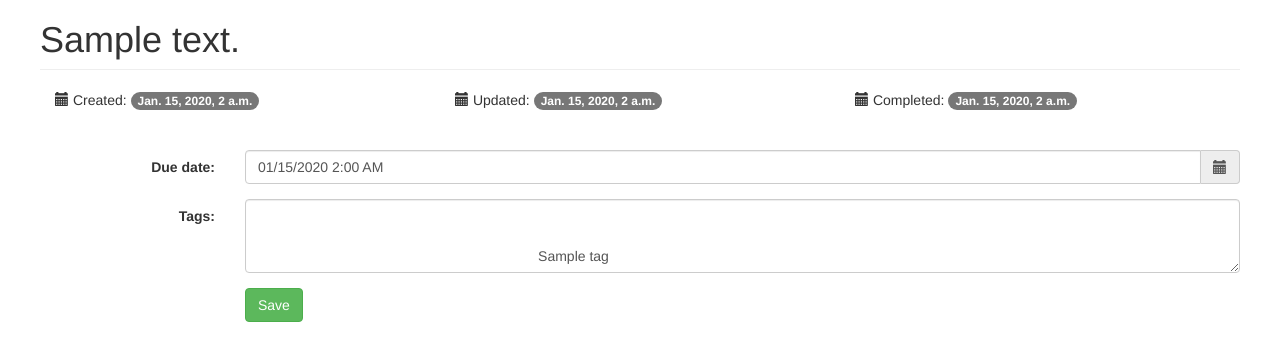
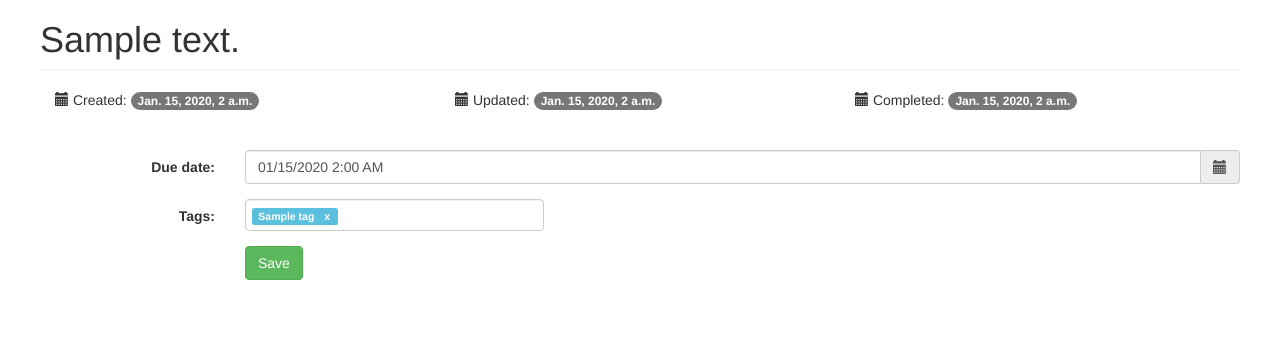
Before and after one commit to aucontraire/todizzle, a Django app: page /item/1 in a window 1280 px wide. Shown: the part 50-411 px from the top of the page. Run offline with Django 3.2, Linux system fonts and the light colour scheme; tables that the repository leaves empty hold one stand-in row (values such as "Sample post"); some libraries are stand-ins or nearby versions.

Commit message:
Add tags functionality

```diff
--- /dev/null
+++ b/todos/static/css/bootstrap-tagsinput.css
@@ -0,0 +1,55 @@
+.bootstrap-tagsinput {
+  background-color: #fff;
+  border: 1px solid #ccc;
+  box-shadow: inset 0 1px 1px rgba(0, 0, 0, 0.075);
+  display: inline-block;
+  padding: 4px 6px;
+  color: #555;
+  vertical-align: middle;
+  border-radius: 4px;
+  max-width: 100%;
+  line-height: 22px;
+  cursor: text;
+}
+.bootstrap-tagsinput input {
+  border: none;
+  box-shadow: none;
+  outline: none;
+  background-color: transparent;
+  padding: 0 6px;
+  margin: 0;
+  width: auto;
+  max-width: inherit;
+}
+.bootstrap-tagsinput.form-control input::-moz-placeholder {
+  color: #777;
+  opacity: 1;
+}
+.bootstrap-tagsinput.form-control input:-ms-input-placeholder {
+  color: #777;
+}
+.bootstrap-tagsinput.form-control input::-webkit-input-placeholder {
+  color: #777;
+}
+.bootstrap-tagsinput input:focus {
+  border: none;
+  box-shadow: none;
+}
+.bootstrap-tagsinput .tag {
+  margin-right: 2px;
+  color: white;
+}
+.bootstrap-tagsinput .tag [data-role="remove"] {
+  margin-left: 8px;
+  cursor: pointer;
+}
+.bootstrap-tagsinput .tag [data-role="remove"]:after {
+  content: "x";
+  padding: 0px 2px;
+}
+.bootstrap-tagsinput .tag [data-role="remove"]:hover {
+  box-shadow: inset 0 1px 0 rgba(255, 255, 255, 0.2), 0 1px 2px rgba(0, 0, 0, 0.05);
+}
+.bootstrap-tagsinput .tag [data-role="remove"]:hover:active {
+  box-shadow: inset 0 3px 5px rgba(0, 0, 0, 0.125);
+}
--- a/todos/templates/base.html
+++ b/todos/templates/base.html
@@ -46,6 +46,10 @@
 	    <script src="{% static 'js/moment-with-locales.min.js' %}"></script>
 		<script src="{% static 'js/bootstrap-datetimepicker.min.js' %}"></script>
 
+	    <!-- Bootstrap Tags Input  -->
+	    <link href="{% static 'css/bootstrap-tagsinput.css' %}" rel="stylesheet" type="text/css" />
+	    <script src="{% static 'js/bootstrap-tagsinput.js' %}"></script>
+
 	    <!-- d3.js -->
 	    <script src="{% static 'js/d3.min.js' %}" charset="utf-8"></script>
 
--- a/todos/templates/item.html
+++ b/todos/templates/item.html
@@ -20,6 +20,7 @@
 	</div>
 	<div class="row">
 		<div class="col-sm-12 col-md-12 main">
+
 			<form class="form-horizontal" method="POST">
 				{% csrf_token %}
 				<div class="form-group">
@@ -49,14 +50,9 @@
 				</div>
 				<div class="form-group">
 					<label for="id_tags" class="col-sm-2 control-label">Tags:</label>
+
 					<div class="col-sm-10">
-						<textarea class="form-control" id="id_tags" name="tags" rows="3">
-							{% if item.tags %}
-								{% for tag in item.tags.all %}
-									{{ tag.name }}
-								{% endfor %}
-							{% endif %}
-						</textarea>
+						<input class="form-control" id="id_tags" name="tags" type="text" value="{{ tags }}" data-role="tagsinput" >
 					</div>
 				</div>
 				<div class="form-group">
--- a/todos/views.py
+++ b/todos/views.py
@@ -1,6 +1,6 @@
 from django.shortcuts import redirect, render
 
-from todos.models import Item
+from todos.models import Item, Tag
 
 from django.utils import timezone
 import datetime
@@ -16,11 +16,32 @@ def home_page(request):
 def item_page(request, item_pk):
     item = Item.objects.get(pk=item_pk)
 
+    if item.tags:
+        tags = []
+        for tag in item.tags.all():
+            tags.append(tag.name)
+
+        tags = ','.join(tags)
+    else:
+        tags = ''
+
+
     if request.method == 'POST':
         item.due_date = datetime.datetime.strptime(request.POST['due_date'], '%m/%d/%Y %I:%M %p') # (10/29/2015 12:00 AM)
+
+        raw_tags = request.POST['tags']
+        raw_tags = raw_tags.split(",")
+        tags_list = []
+        for raw_tag in raw_tags:
+            tag, created = Tag.objects.get_or_create(name=raw_tag)
+            tags_list.append(tag)
+
+        item.tags.add(*tags_list)
+
         item.save()
+        return redirect('/')
 
-    return render(request, 'item.html', { 'item': item })
+    return render(request, 'item.html', { 'item': item, 'tags': tags })
 
 def item_complete(request, item_pk):
     item = Item.objects.get(pk=item_pk)
```
Also changed, not shown: todos/static/js/bootstrap-tagsinput.js (added).
